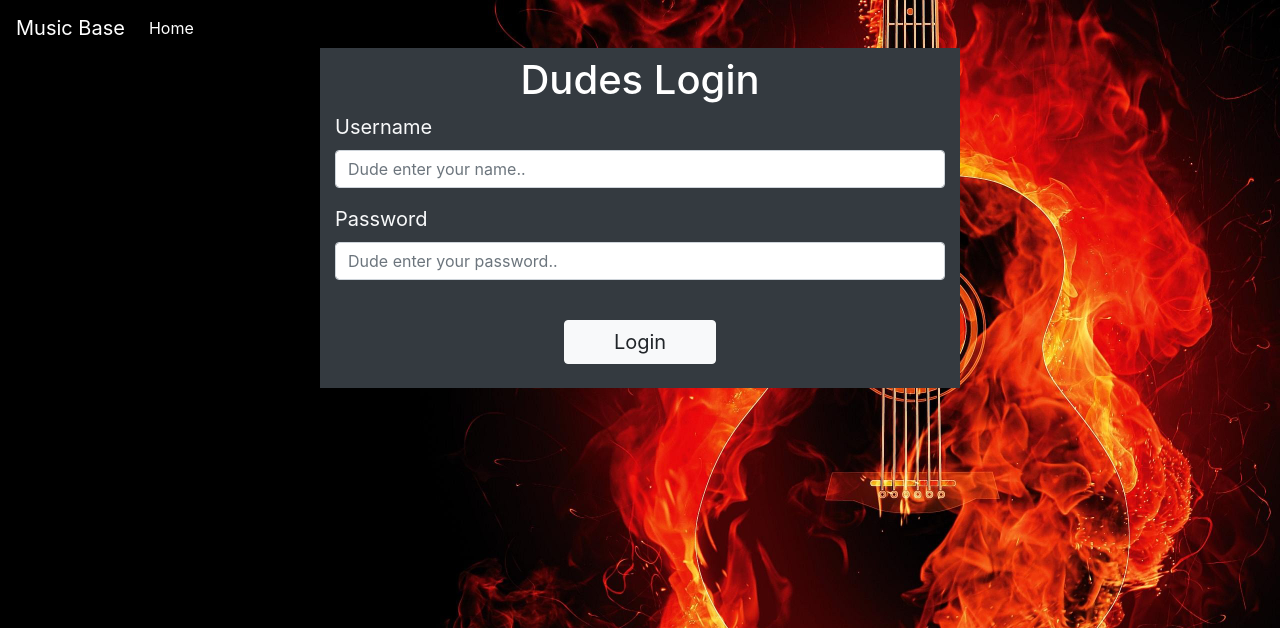
After one commit to BashCtl/music-base, a Flask app: page /main/dude/login in a window 1280 px wide. The commit adds this page. Shown: the top 628 px of the page. Run offline with Flask 3, Linux system fonts and the light colour scheme; some libraries are stand-ins or nearby versions.

Commit message:
added user login page and route

```diff
--- a/music_base/__init__.py
+++ b/music_base/__init__.py
@@ -1,6 +1,7 @@
 from flask import Flask
 from flask_sqlalchemy import SQLAlchemy
 from flask_bcrypt import Bcrypt
+from flask_login import LoginManager
 
 app = Flask(__name__)
 
@@ -9,6 +10,7 @@ app.config["SECRET_KEY"] = "ee1fa70e6c35461896c12a0572012c76"
 
 db = SQLAlchemy(app)
 bcrypt = Bcrypt(app)
+login_manager = LoginManager(app)
 
 
 from music_base import routers
--- a/music_base/routers.py
+++ b/music_base/routers.py
@@ -1,6 +1,8 @@
-from music_base import app, db
-from music_base.models import Album, Artist, Genre
-from flask import render_template, jsonify
+from music_base import app
+from music_base.models import Album, Artist, Genre, User
+from flask import render_template, request, flash, redirect, url_for
+from werkzeug.security import check_password_hash
+from flask_login import login_user, current_user
 
 
 @app.route("/")
@@ -31,3 +33,22 @@ def years_page(year):
         .add_columns(Album.album_title, Album.released_date,
                      Artist.artist_name, Genre.genre).filter(Album.released_date == year).all()
     return render_template("release_page.html", release_content=release_content)
+
+
+@app.route("/main/dude/login", methods=["GET", "POST"])
+def login():
+    if request.method == "POST":
+        username = request.form.get("username")
+        password = request.form.get("password")
+        user = User.query.filter_by(username=username).first()
+        if user:
+            if check_password_hash(user.password, password):
+                flash("Logged in successfully!", category="success")
+                login_user(user, remember=True)
+                return redirect(url_for("home_page"))
+            else:
+                flash("Dude, it's not correct password! Try again!", category="danger")
+        else:
+            flash("User doesn't exist.", category="danger")
+
+    return render_template("login.html", user=current_user)
--- a/music_base/static/main.css
+++ b/music_base/static/main.css
@@ -19,6 +19,10 @@ body#release_page {
     background-attachment: fixed
 }
 
-h2 {
+h1,h2 {
     color: white;
 }
+
+.txt-20 {
+    font-size: 20px;
+}
--- a/music_base/templates/base.html
+++ b/music_base/templates/base.html
@@ -10,6 +10,19 @@
    <body>
       <!-- Navbar here -->
       {% include '/includes/navbar.html' %}
+      <!--  Flash messages      -->
+      {% with messages = get_flashed_messages(with_categories=true) %}
+         {% if messages %}
+            {% for category, message in messages %}
+                <div class="alert alert-{{category}} alter-dismissable fade show mt-5" role="alert">
+                    {{ message }}
+                    <button type="button" class="close" data-dismiss="alert">
+                        <span aria-hidden="true">&times;</span>
+                    </button>
+                </div>
+            {% endfor %}
+         {% endif %}
+      {% endwith %}
       <!-- Future Content here -->
       {% block content %}
       {% endblock %}
--- /dev/null
+++ b/music_base/templates/login.html
@@ -0,0 +1,23 @@
+{% extends 'base.html' %}
+
+{% block content %}
+<div class="container bg-dark mt-5 pb-4 w-50" >
+    <h1 align="center" class="pt-2">Dudes Login</h1>
+    <form action="" method="POST">
+        <div class="form-group">
+            <label for="username" class="text-light txt-20">Username</label>
+            <input type="text" class="form-control" id="username" name="username" placeholder="Dude enter your name..">
+        </div>
+         <div class="form-group">
+            <label for="password" class="text-light txt-20">Password</label>
+            <input type="password" class="form-control" id="password" name="password" placeholder="Dude enter your password..">
+        </div>
+        <br>
+        <div class="text-center">
+            <button type="submit" class="btn btn-light w-25 txt-20">Login</button>
+        </div>
+
+    </form>
+</div>
+
+{% endblock %}
--- /dev/null
+++ b/users.csv
@@ -0,0 +1,3 @@
+username,password
+dark_rat,779#Djkj[fnbqLe
+rockTheRock,00@#LtNb<kznmKfpbi$$
```
Also changed, not shown: music_base/models.py (+13 -2 lines), populate_db.py (+19 -1 lines), instance/music.db, 1 other file.
